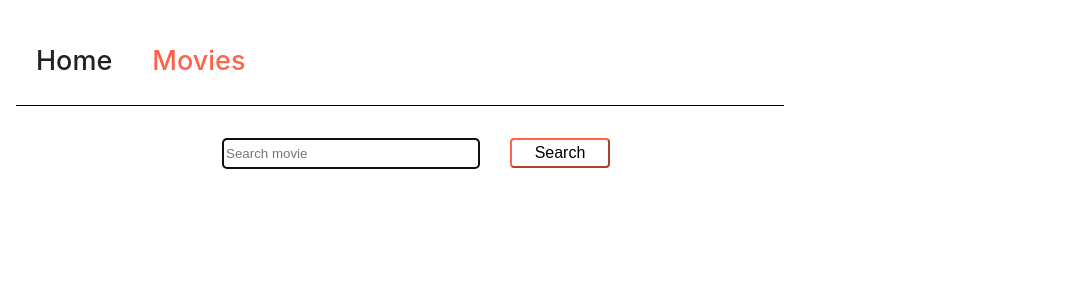
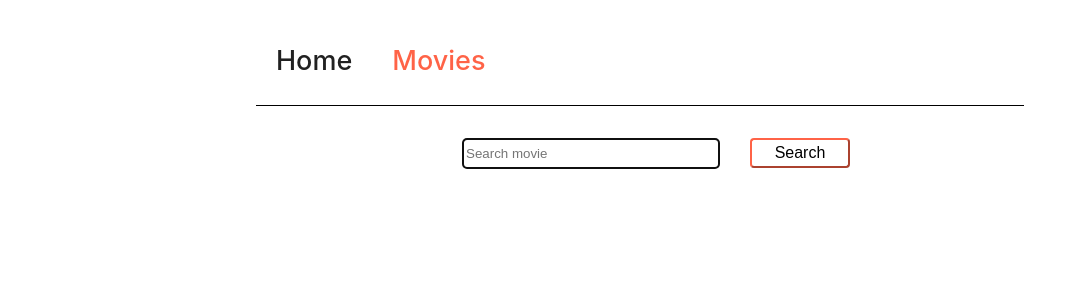
Before and after one commit to OlgaBorovik/goit-react-hw-05-movies, a React (Create React App) app: page /goit-react-hw-05-movies/movies in a window 1280 px wide. Shown: the top 300 px of the page, without its empty margins (0-1071 px from the left). Built offline with nearby package versions, Linux system fonts and the light colour scheme.

Commit message:
added notfound

```diff
--- a/src/components/App.jsx
+++ b/src/components/App.jsx
@@ -6,7 +6,7 @@ import { Cast } from './Cast/Cast'
 import { Reviews } from './Reviews/Reviews'
 import { Layout } from "./Layout/Layout"
 
-// import { NotFound } from './NotFound'
+import { NotFound } from './NotFound/NotFound'
 
 
 
@@ -23,7 +23,7 @@ export const App = () => {
 
           </Route>
         </Route>
-        {/* <Route path="*" element={<NotFound />} /> */}
+        <Route path="*" element={<NotFound />} />
 
 
       </Routes>
--- a/src/components/Cast/Cast.jsx
+++ b/src/components/Cast/Cast.jsx
@@ -29,8 +29,7 @@ export const Cast = () => {
         }
         fetchCast()
         return () => { controller.abort() }
-        // eslint-disable-next-line
-    }, [])
+    })
 
 
 
--- a/src/components/Container/Container.jsx
+++ b/src/components/Container/Container.jsx
@@ -6,4 +6,6 @@ padding: 16px;
 display: flex;
 flex-direction: column;
 justify-content: center;
+margin-left: auto;
+margin-right: auto;
 `
--- a/src/components/GlobalStyle/Global.styled.jsx
+++ /dev/null
@@ -1,30 +0,0 @@
-import { createGlobalStyle } from 'styled-components'
-
-const GlobalStyle = createGlobalStyle`
-html {
-    box-sizing: border-box;
-    width: 100vw;
-    overflow-x: hidden;
-}
-*,
-*::before,
-*::after {
-  box-sizing: inherit;
-}
-body {
-    margin: 0;
-    font-family: -apple-system, BlinkMacSystemFont, 'Segoe UI', Roboto,
-    Oxygen-Sans, Ubuntu, Cantarell, 'Helvetica Neue', sans-serif;
-    color: #212121;
-    background-color: #fff;
-    -webkit-font-smoothing: antialiased;
-    -moz-osx-font-smoothing: grayscale;
-}
-img {
-    display: block;
-    max-width: 100%;
-    height: auto;
-}
-`
-
-export default GlobalStyle;
--- a/src/components/NotFound.jsx
+++ /dev/null
@@ -1,3 +0,0 @@
-export const NotFound = () => {
-    <div>NotFound</div>
-}
--- /dev/null
+++ b/src/components/NotFound/NotFound.jsx
@@ -0,0 +1,12 @@
+import { Container } from '../Container/Container'
+import { Text } from './NotFound.styled'
+
+
+
+export const NotFound = () => {
+    return (
+        <Container>
+            <Text>This page not found</Text>
+        </Container>
+    )
+}
--- /dev/null
+++ b/src/components/NotFound/NotFound.styled.jsx
@@ -0,0 +1,6 @@
+import styled from 'styled-components';
+
+export const Text = styled.p`
+font-size: 36px;
+text-align: center;
+`
--- a/src/components/Reviews/Reviews.jsx
+++ b/src/components/Reviews/Reviews.jsx
@@ -17,7 +17,6 @@ useEffect(() => {
                 const response = await fetchReviewsById(movieId, { signal: controller.signal, })
                 console.log(response.results)
                 setReviews([...response.results])
-                console.log(reviews)
 
             }
             catch (error) {
@@ -26,8 +25,8 @@ useEffect(() => {
         }
         fetchReviews()
         return () => { controller.abort() }
-        // eslint-disable-next-line
-    }, [])
+
+    })
 
 
     return (
```
